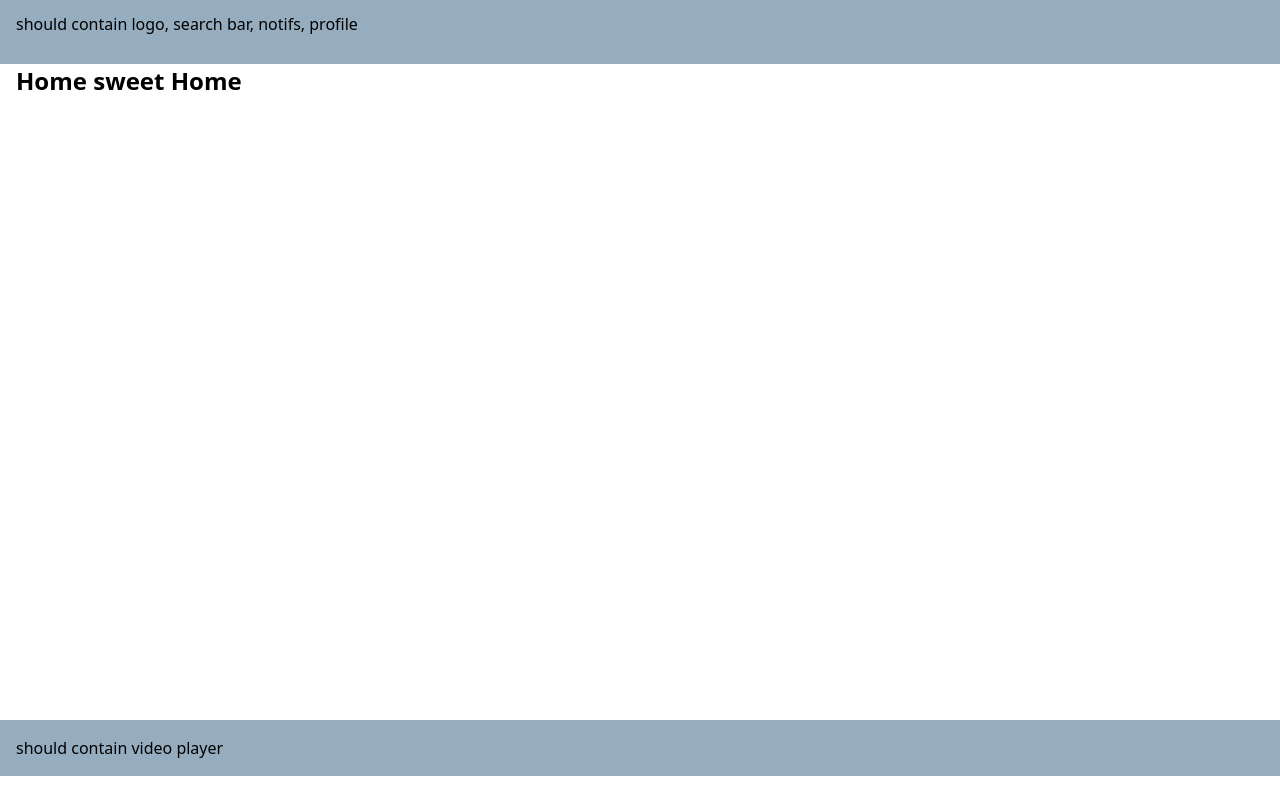
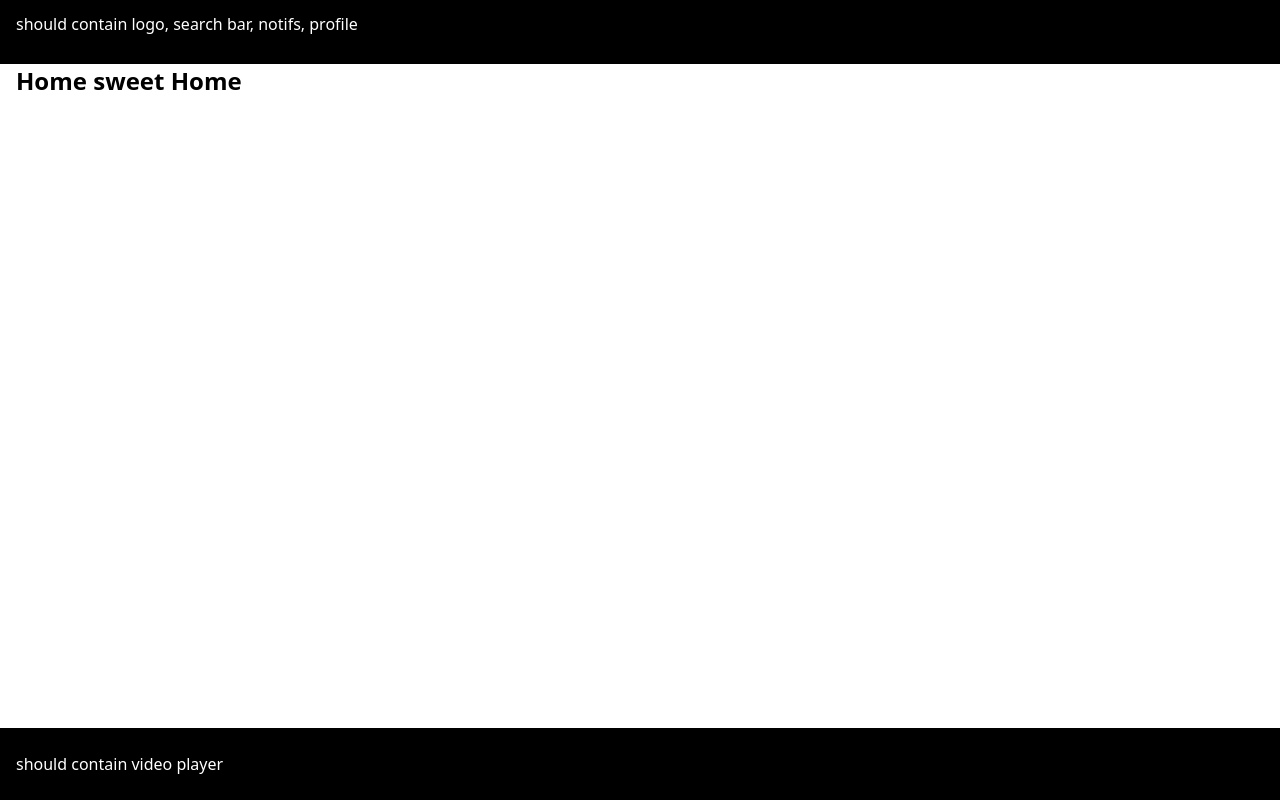
Before and after one commit to veritasx01/audion, a React (Vite) app: page / in a window 1280 px wide. Built offline with nearby package versions, Linux system fonts and the light colour scheme.

Commit message:
basic header and footer

```diff
--- a/src/RootCmp.jsx
+++ b/src/RootCmp.jsx
@@ -13,7 +13,7 @@ export function RootCmp() {
       <UserMsg />
       <main>
         <Routes>
-          <Route path="" element={<HomePage />} />
+          <Route path="/" element={<HomePage />} />
         </Routes>
       </main>
       <AppFooter />
--- a/src/assets/styles/cmps/AppFooter.css
+++ b/src/assets/styles/cmps/AppFooter.css
@@ -1,12 +1,16 @@
 .app-footer {
   display: flex;
+  position: absolute;
+  bottom: 0px;
+  width: 100%;
   align-items: center;
   justify-content: space-between;
 
-  min-height: 3.5rem;
+  min-height: 4.5rem;
 
   padding: 0.8rem 1rem;
-  background-color: var(--clr4);
+  background-color: black;
+  color: white;
 
   & p {
     margin: 0;
--- a/src/assets/styles/cmps/AppHeader.css
+++ b/src/assets/styles/cmps/AppHeader.css
@@ -2,7 +2,8 @@
   display: flex;
   min-height: 3.5rem;
 
-  background-color: var(--clr4);
+  background-color: black;
+  color: white;
   padding: 0.8rem 1rem;
 
   & nav {
--- a/src/assets/styles/setup/var.css
+++ b/src/assets/styles/setup/var.css
@@ -14,4 +14,5 @@
 
   --success: rgb(41, 189, 73);
   --error: rgb(216, 59, 59);
+
 }
```
